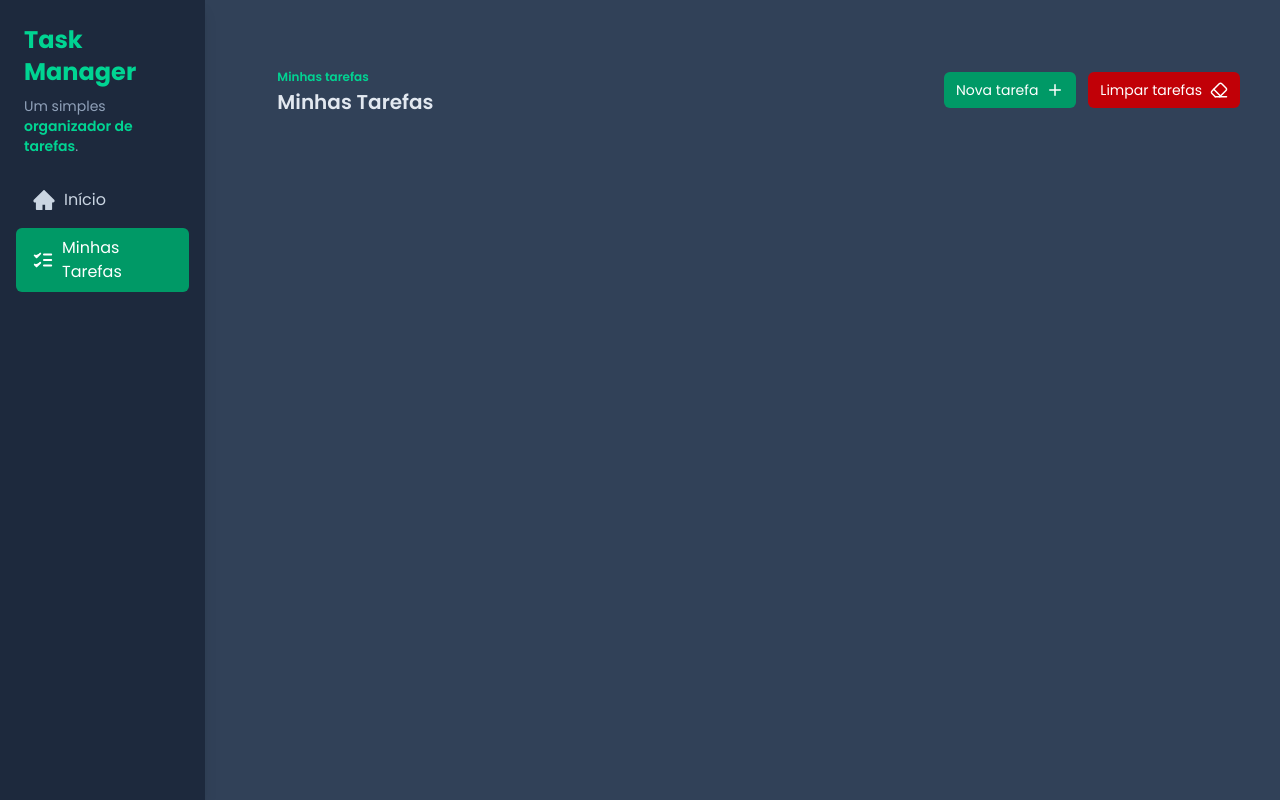
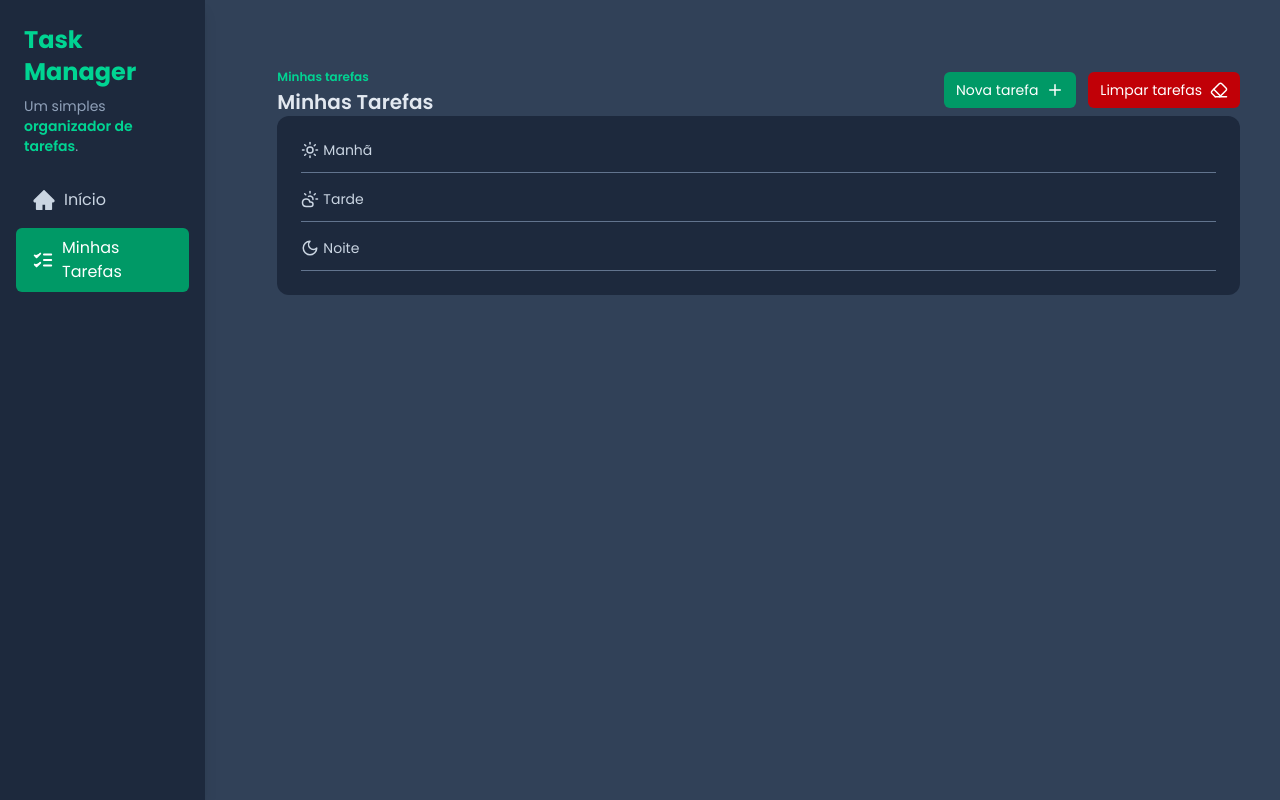
Before and after one commit to SamuelCosta22/task-manager, a React (Vite) app: page / in a window 1280 px wide. Built offline with nearby package versions, Linux system fonts and the light colour scheme.

Commit message:
feat: add TasksSeparator component

```diff
--- a/src/components/Tasks.tsx
+++ b/src/components/Tasks.tsx
@@ -1,5 +1,6 @@
-import { Eraser, PlusIcon } from 'lucide-react';
+import { CloudSun, Eraser, Moon, PlusIcon, Sun } from 'lucide-react';
 import { Button } from './Button';
+import { TasksSeparator } from './TasksSeparator';
 
 export const Tasks = () => {
   return (
@@ -24,6 +25,23 @@ export const Tasks = () => {
           </Button>
         </div>
       </div>
+
+      <div className="space-y-4 rounded-xl bg-slate-800 p-6">
+        <TasksSeparator>
+          <Sun size={18} />
+          <p>Manhã</p>
+        </TasksSeparator>
+
+        <TasksSeparator>
+          <CloudSun size={18} />
+          <p>Tarde</p>
+        </TasksSeparator>
+
+        <TasksSeparator>
+          <Moon size={18} />
+          <p>Noite</p>
+        </TasksSeparator>
+      </div>
     </div>
   );
 };
--- /dev/null
+++ b/src/components/TasksSeparator.tsx
@@ -0,0 +1,13 @@
+interface TasksSeparatorProps {
+  children: React.ReactNode;
+}
+
+export const TasksSeparator = ({ children }: TasksSeparatorProps) => {
+  return (
+    <div className="space-y-3">
+      <div className="flex items-center gap-1 border-b border-solid border-slate-500 pb-3 text-sm text-slate-300">
+        {children}
+      </div>
+    </div>
+  );
+};
```
